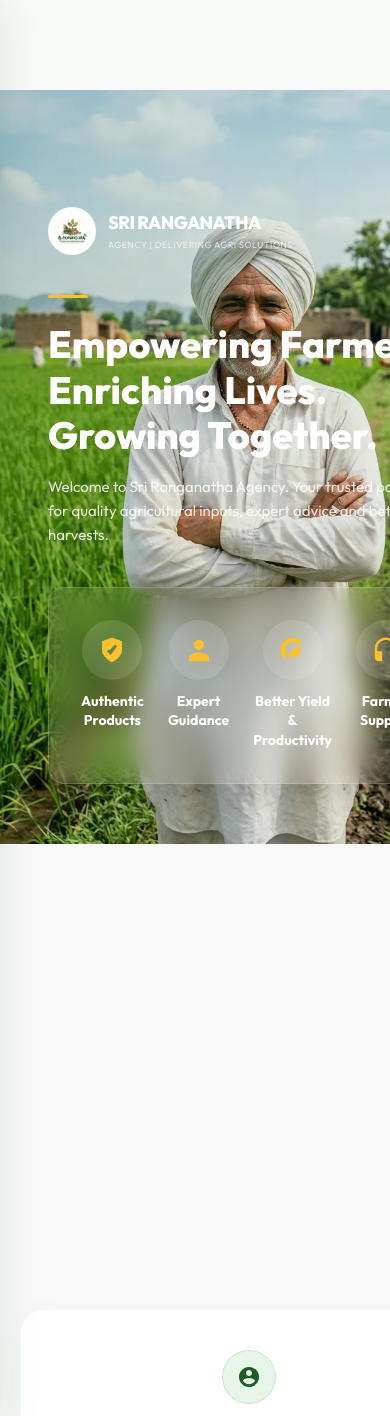
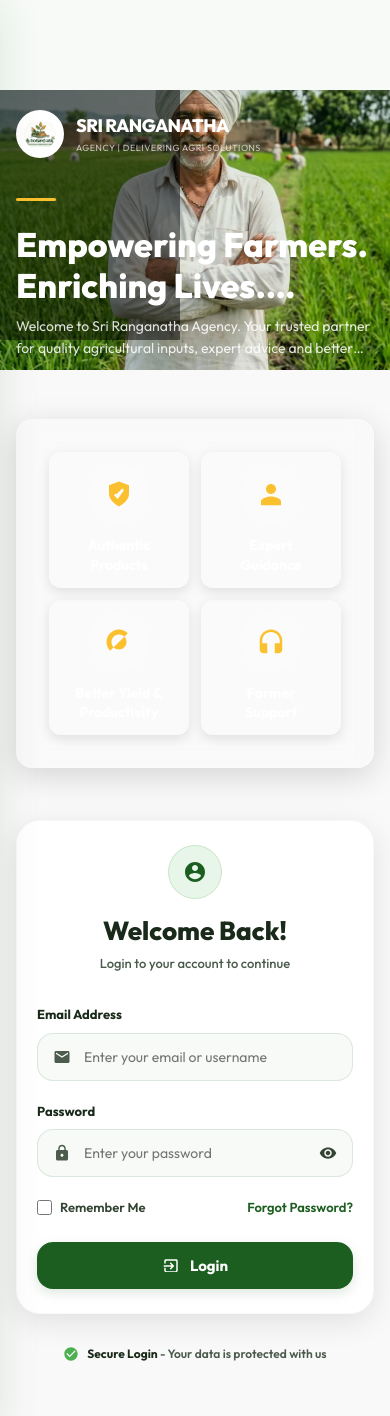
Before and after one commit to Srinivasaraot20/sriagency, a Django app: page /login.html in a window 390 px wide. Shown: the part 91-1507 px from the top of the page. Run offline with Django 5.2, Linux system fonts and the light colour scheme.

Commit message:
Update login.html

```diff
--- a/templates/login.html
+++ b/templates/login.html
@@ -51,13 +51,77 @@
       .login-split-container {
         grid-template-columns: 1fr !important;
         min-height: auto !important;
+        display: flex !important;
+        flex-direction: column !important;
       }
       .login-left-panel {
-        min-height: 50vh !important;
-        padding-top: 20px !important;
+        min-height: 280px !important;
+        height: auto !important;
+        padding: 20px 16px !important;
+        justify-content: flex-start !important;
+      }
+      .login-left-panel::after {
+        content: '';
+        position: absolute;
+        inset: 0;
+        background: rgba(0,0,0,0.5) !important;
+        z-index: 1;
+      }
+      .login-left-logo, .login-left-center, .login-left-props {
+        position: relative;
+        z-index: 2;
+      }
+      .login-left-headline {
+        font-size: 34px !important;
+        line-height: 1.2 !important;
+        display: -webkit-box !important;
+        -webkit-line-clamp: 2 !important;
+        -webkit-box-orient: vertical !important;
+        overflow: hidden !important;
+        margin-top: 10px !important;
+        margin-bottom: 8px !important;
+      }
+      .login-left-desc {
+        font-size: 14px !important;
+        display: -webkit-box !important;
+        -webkit-line-clamp: 2 !important;
+        -webkit-box-orient: vertical !important;
+        overflow: hidden !important;
+        margin-bottom: 20px !important;
+      }
+      .login-left-props {
+        display: grid !important;
+        grid-template-columns: 1fr 1fr !important;
+        gap: 12px !important;
+        width: 100% !important;
+        margin-bottom: 24px !important;
+      }
+      .login-prop-item {
+        border-radius: 12px !important;
+        margin: 0 !important;
+        width: auto !important;
+        padding: 12px !important;
+        background: rgba(255,255,255,0.15) !important;
+        backdrop-filter: blur(8px) !important;
+        box-shadow: 0 4px 12px rgba(0,0,0,0.1) !important;
+        text-align: center !important;
       }
       .login-right-panel {
-        padding: 30px 20px !important;
+        padding: 0 16px 24px 16px !important;
+        background: transparent !important;
+        margin-top: -20px !important;
+        z-index: 3;
+      }
+      .login-card-wrapper {
+        width: 100% !important;
+        max-width: 100% !important;
+        margin: 0 !important;
+      }
+      .login-form-card {
+        border-radius: 24px !important;
+        padding: 24px 20px !important;
+        box-shadow: 0 8px 30px rgba(0,0,0,0.1) !important;
+        background: #fff !important;
       }
     }
   </style>
```
